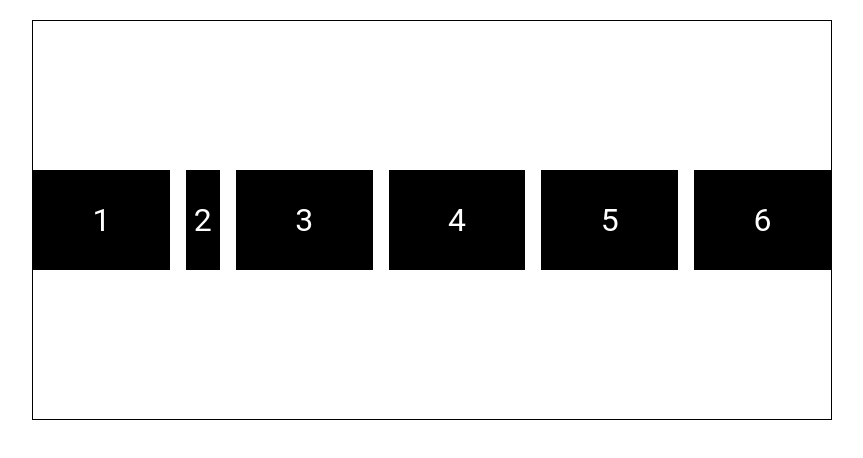
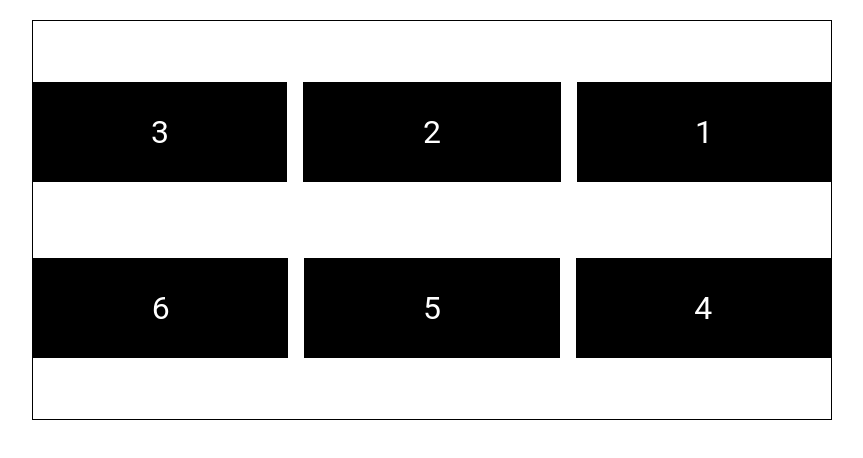
Before and after one commit to HikariHi/freecomdecampFrontendDEV, a plain HTML site: page css/chapter14/index.html in a window 1280 px wide. Shown: the whole page, without its empty margins (208-1071 px from the left). Drawn offline with Linux system fonts and the light colour scheme; a web font is replaced by a local one.

Commit message:
chapter14 done

```diff
--- a/css/chapter14/style.css
+++ b/css/chapter14/style.css
@@ -40,7 +40,7 @@ body {
     /* When minimzie the screen the boxes go outside and not staying in our container which is overflow to fix:*/
     /* flex-wrap: wrap; */
     /* But instead of using flex-direction nd flex-wrap we can use: */
-    flex-flow: row nowrap; /* first value is the direction  */
+    flex-flow: row-reverse wrap; /* first value is the direction  */
     /* All this properities are on the flex container */
     align-content: space-evenly; /* This is for the space between rows and has the value like justify-content
     */
@@ -86,6 +86,13 @@ body {
     /* They look to have the same size but when we shrink the page down we should see the one on the right so number 2 is smaller than number 1 bcuz of the shrink of number 2
     it's the revierse of flex-grow which gives more than what it's given like 100px , this one give less if it had to below the basis */
     flex: 2 2 250px;
+    /* Uncomment the rest 4 div */
+    /* We can change the orer of it */
+    order: 0; /* It has the highest number so it went to the end and with order 0 it will be back, if we want it in the begining we use -1
+    If we are using order and somthing like row-reverse it will move to the right and that because we reversed it
+    0 = same plcae
+    higher number = puts it to the end
+    lower than 0 = the begining*/
 }
-
-/* Uncomment the rest 4 div */
+/* We can play wround with those in
+flexboxfroggy.com */
```
